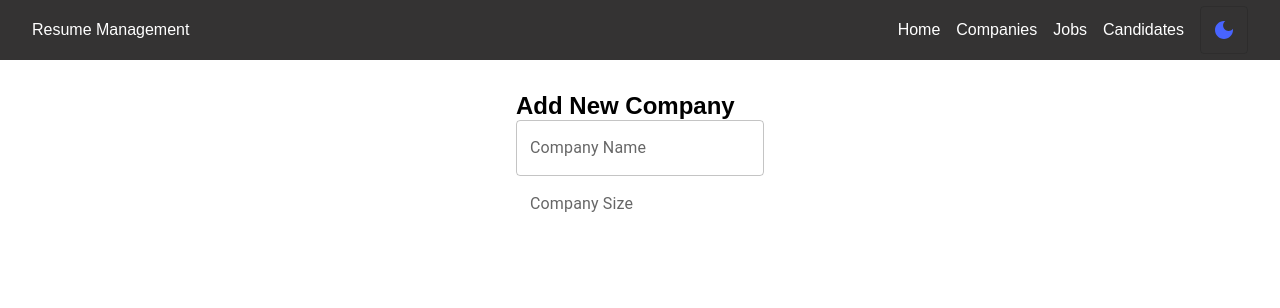
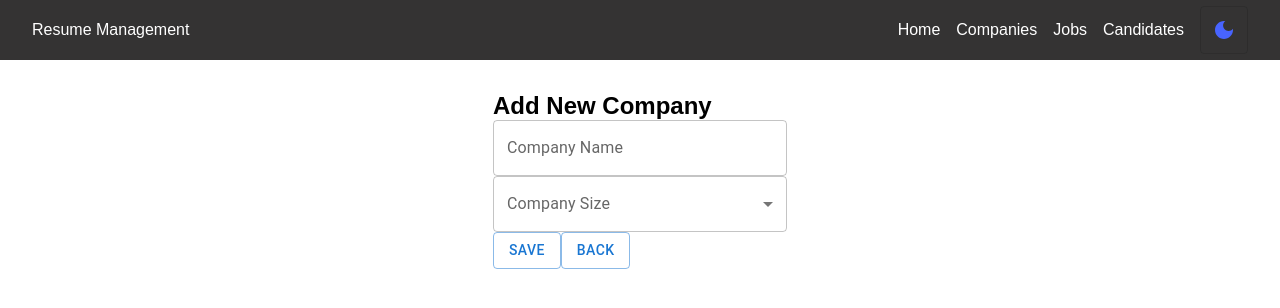
Before and after one commit to nickyshah/api-library-mgmt-july, a React (Create React App) app: page /Companies/add in a window 1280 px wide. Shown: the top 308 px of the page. Built offline with nearby package versions, Linux system fonts and the light colour scheme.

Commit message:
Add company page is being modified

```diff
--- a/src/Pages/Companies/AddCompany.page.tsx
+++ b/src/Pages/Companies/AddCompany.page.tsx
@@ -1,28 +1,78 @@
 import React, { useState } from "react";
 import { ICreateCompany } from "../../Types/global.typing";
-import  TextField  from "@mui/material/TextField/TextField";
-import { FormControl, InputLabel } from "@mui/material";
+import TextField from "@mui/material/TextField/TextField";
+import {
+  Button,
+  FormControl,
+  InputLabel,
+  MenuItem,
+  Select,
+} from "@mui/material";
+import { useNavigate } from "react-router-dom";
+import httpModule from "../../helpers/http.module";
 
 const AddCompany = () => {
   const [company, SetCompany] = useState<ICreateCompany>({
     name: "",
     size: "",
   });
+
+  const redirect = useNavigate();
+
+  const handleClickSaveBtn = () => {
+    if (company.name === "" || company.size === "") {
+      alert("Please fill all the fields");
+      return;
+    }
+    httpModule
+      .post("/Company/Create", company)
+      .then((response) => redirect("/Companies"))
+      .catch((error) => console.log(error));
+  };
+
+  const handleClickBackBtn = () => {
+    redirect("/Companies");
+  };
   return (
     <div className="content">
       <div className="add-company">
         <h2>Add New Company</h2>
         <TextField
+          fullWidth
           autoComplete="off"
           label="Company Name"
           variant="outlined"
           value={company.name}
           onChange={(e) => SetCompany({ ...company, name: e.target.value })}
         />
-        < FormControl fullWidth>
+        <FormControl fullWidth>
           <InputLabel>Company Size</InputLabel>
-
+          <Select
+            value={company.size}
+            label="Company Size"
+            onChange={(e) => SetCompany({ ...company, size: e.target.value })}
+          >
+            <MenuItem value="Small">Small</MenuItem>
+            <MenuItem value="Medium">Medium</MenuItem>
+            <MenuItem value="Large">Large</MenuItem>
+          </Select>
         </FormControl>
+        <div className="btns">
+          <Button
+            variant="outlined"
+            color="primary"
+            onClick={handleClickSaveBtn}
+          >
+            Save
+          </Button>
+          <Button
+            variant="outlined"
+            color="primary"
+            onClick={handleClickBackBtn}
+          >
+            Back
+          </Button>
+        </div>
       </div>
     </div>
   );
```
